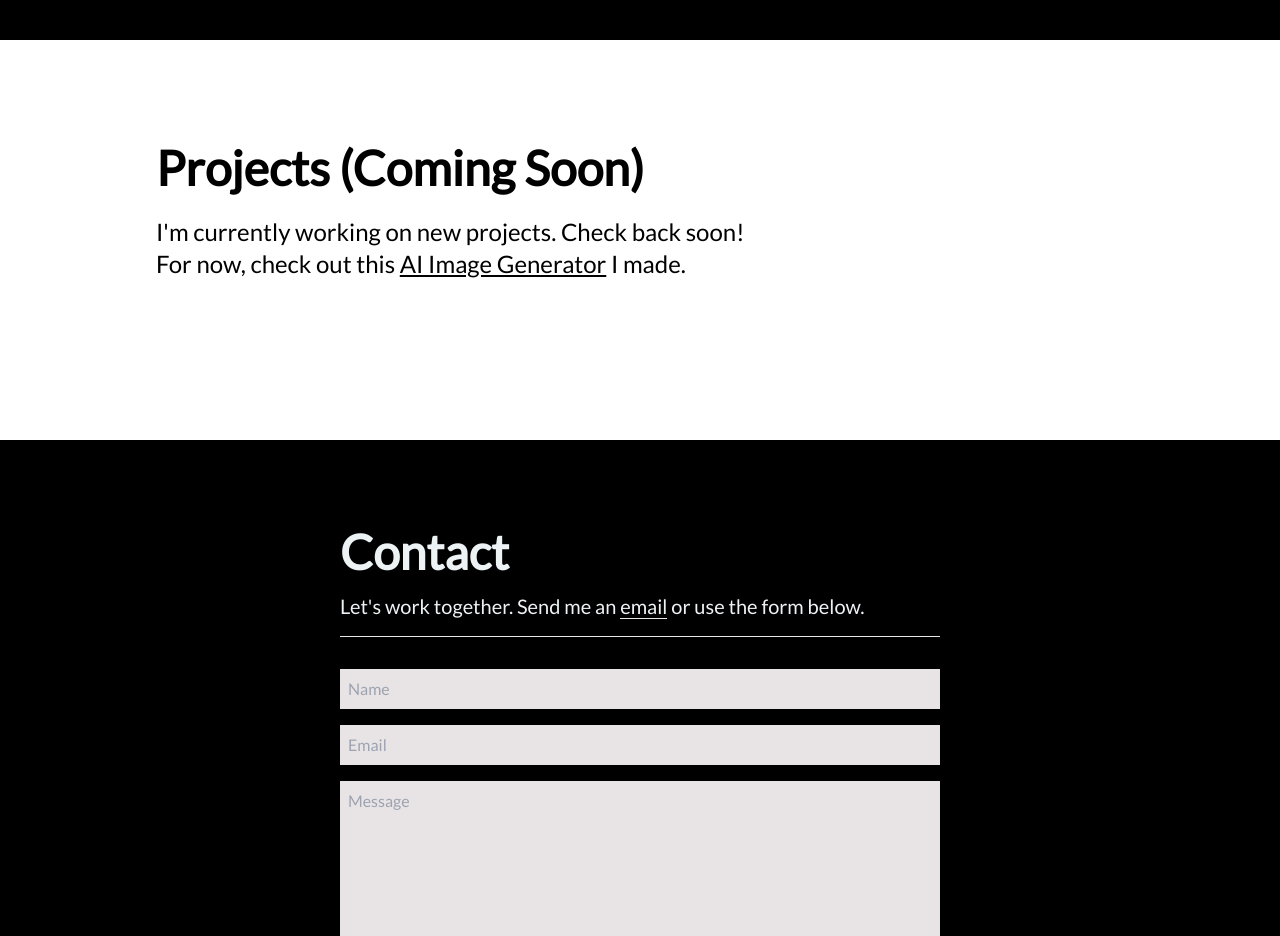
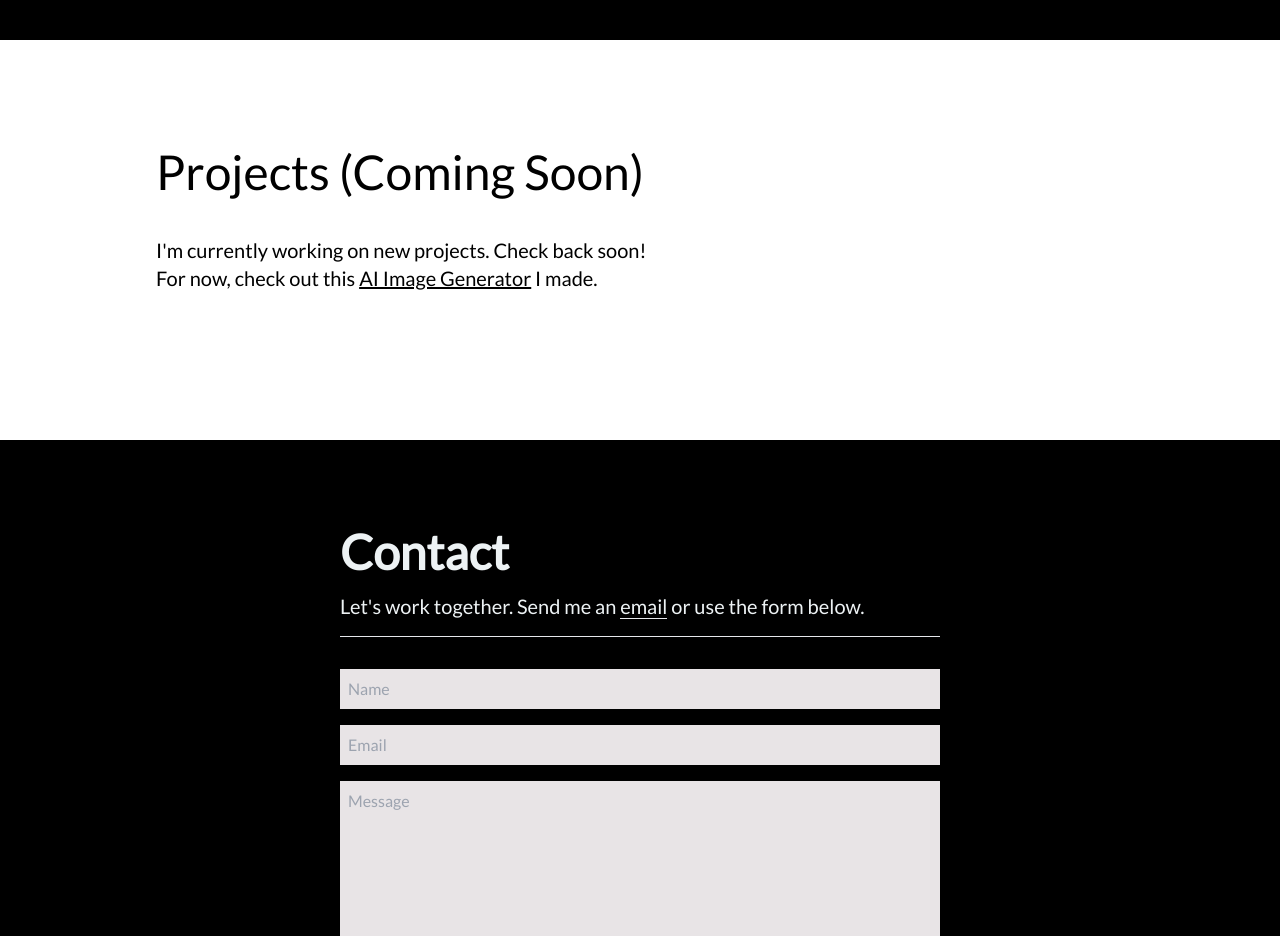
Before and after one commit to rossgordon19/portfolio, a React (Vite) app: page / in a window 1280 px wide. Shown: the part 3080-4016 px from the top of the page. Built offline with nearby package versions, Linux system fonts and the light colour scheme.

Commit message:
image padding fixed

```diff
--- a/src/components/About.jsx
+++ b/src/components/About.jsx
@@ -25,7 +25,7 @@ const About = () => {
           and technology.
         </p>
       </div>
-      <div className="w-full sm:w-1/2 h-full bg-[#E5E5E5] flex justify-center items-center px-4">
+      <div className="w-full sm:w-1/2 h-full bg-[#E5E5E5] flex justify-center items-center px-4 pb-[10%] sm:pb-0">
         <img src={Headshot} alt="Ross Gordon" className="w-auto h-auto" />
       </div>
     </div>
--- a/src/components/ProjectsComingSoon.jsx
+++ b/src/components/ProjectsComingSoon.jsx
@@ -9,8 +9,8 @@ const Projects = () => {
       {/* Container */}
       <div className="max-w-[1000px] mx-auto p-4 flex flex-col justify-center w-full">
         <div className="pb-8">
-          <p className="text-5xl font-bold inline">Projects (Coming Soon)</p>
-          <p className="py-6 text-2xl">
+          <p className="text-4xl md:text-5xl my-4">Projects (Coming Soon)</p>
+          <p className="py-6 text-lg md:text-xl">
             I'm currently working on new projects. Check back soon! <br />
             For now, check out this{' '}
             <a
```
